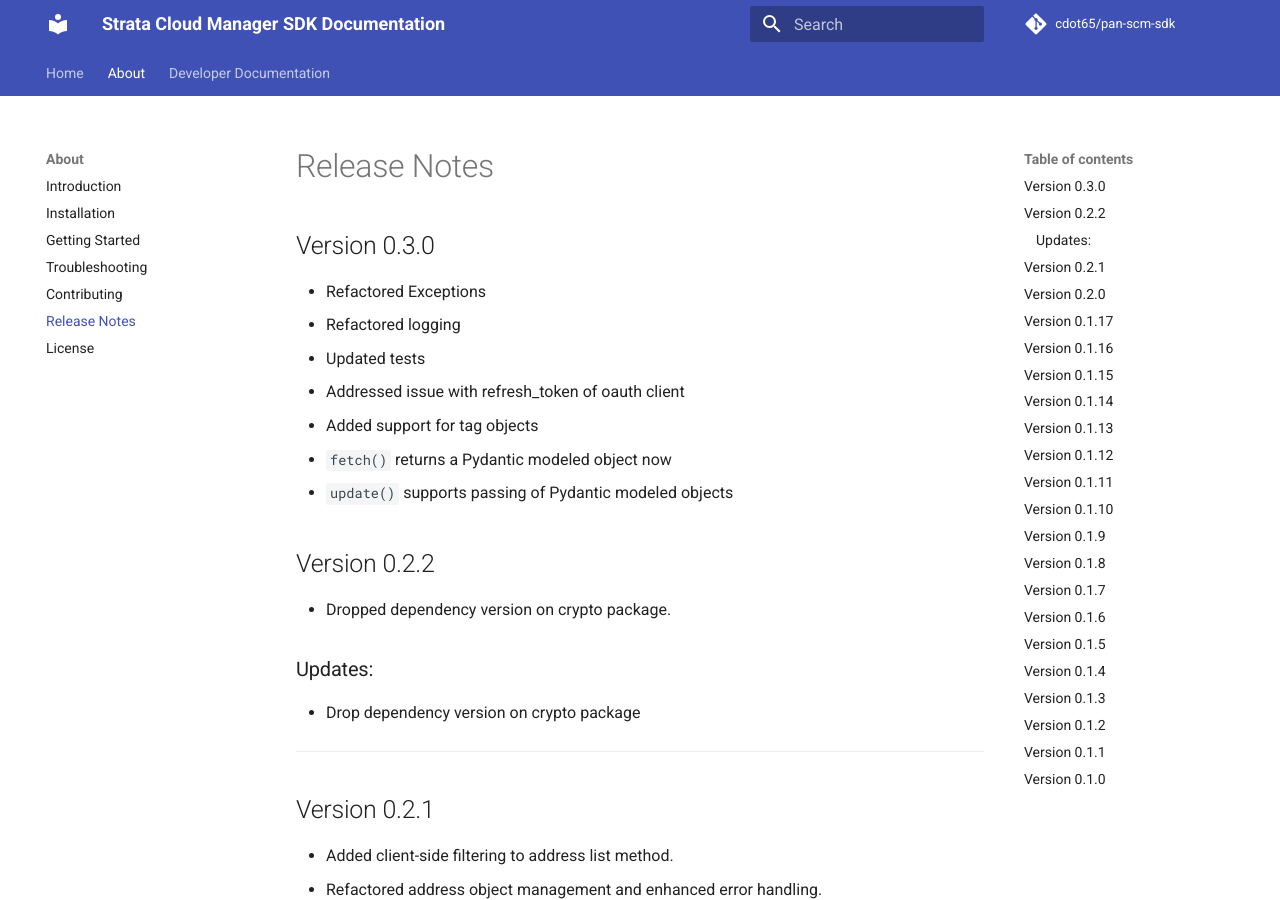
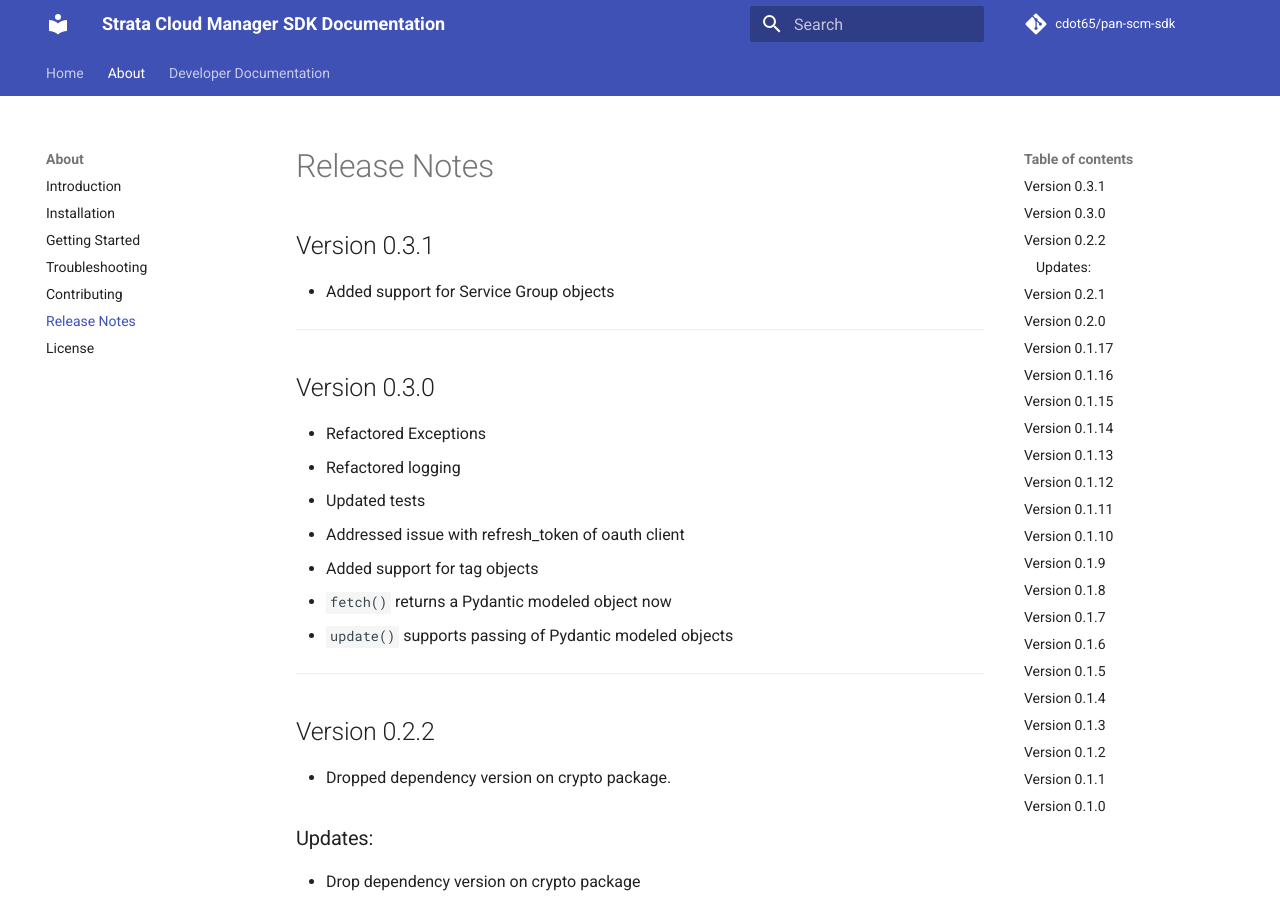
Before and after one commit to cdot65/pan-scm-sdk, an MkDocs documentation site: the page built from docs/about/release-notes.md, in a window 1280 px wide and 900 px high. Built offline with MkDocs 1.6.1 and Material for MkDocs 9.7.7, drawn with Linux system fonts in a browser that asks for light colours; comment, search, counter and statistics services are not loaded.

Commit message:
updated release notes

```diff
--- a/docs/about/release-notes.md
+++ b/docs/about/release-notes.md
@@ -1,3 +1,9 @@
+## Version 0.3.1
+
+- Added support for Service Group objects
+
+---
+
 ## Version 0.3.0
 
 - Refactored Exceptions
@@ -7,6 +13,8 @@
 - Added support for tag objects
 - `fetch()` returns a Pydantic modeled object now
 - `update()` supports passing of Pydantic modeled objects
+
+---
 
 ## Version 0.2.2
 
```
